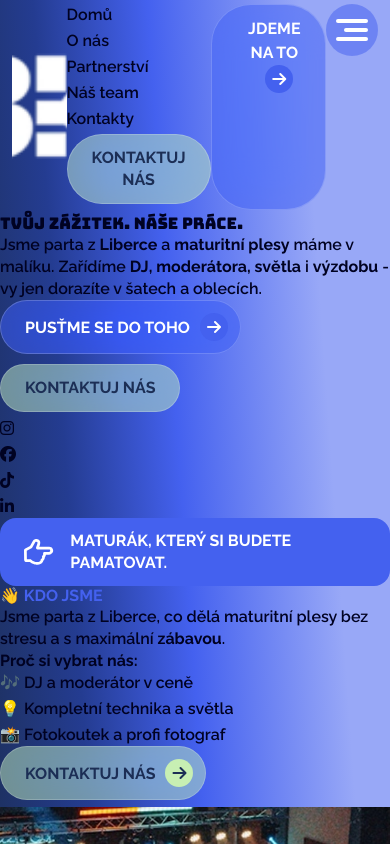
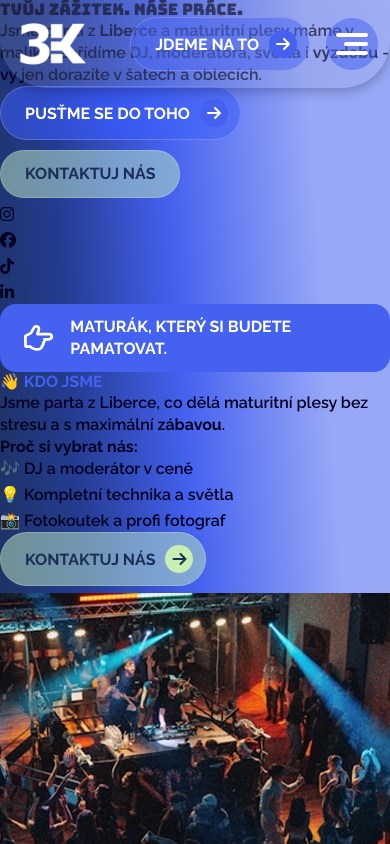
Before and after one commit to bobcermak/3kprods.cz, a Next.js app: page / in a window 390 px wide. Shown: the top 844 px of the page. Built offline with nearby package versions, Linux system fonts and the light colour scheme.

Commit message:
Enhance Navbar and Hamburger components: add dynamic menu handling, improve styles with shadows, and update Button component for better interaction

```diff
--- a/app/globals.css
+++ b/app/globals.css
@@ -21,6 +21,10 @@
   --color-white: #FFFFFF;
   --color-dark: #000222;
   --color-gold: #FF9A23;
+  /*Shadows*/
+  --shadow-primary: 0px 4px 12px 0px rgba(0, 2, 34, 0.25);
+  --shadow-secondary: 0px 4px 12px 0px rgba(0, 2, 34, 0.5);
+  --inner-shadow-primary: inset 0px 4px 12px 0px rgba(0, 2, 34, 0.25);
   /*Breakpoints*/
   --breakpoint-sphone: 361px;
   --breakpoint-phone: 401px;
@@ -79,3 +83,9 @@ body {
   margin: 0;
   padding: 0;
 }
+
+/*Inner shadow*/
+
+.inner-shadow-primary {
+  box-shadow: var(--inner-shadow-primary, inset 0px 4px 12px 0px rgba(0, 2, 34, 0.25));
+}
--- a/app/page.tsx
+++ b/app/page.tsx
@@ -5,12 +5,12 @@ const Home = () => {
   return (
     <>
       <header className="bg-[linear-gradient(86deg,#1C2E55_0%,#243C91_25%,#4461EF_49%,#98A8F7_81%)]">
-        <Navbar logo="/images/assets/logo.webp" button="Jdeme na to" classNameNav="flex justify-between px-3 py-1" classNameUl="" href="tel:+420722145257">
-          <Li>Domů</Li>
-          <Li>O nás</Li>
-          <Li>Partnerství</Li>
-          <Li>Náš team</Li>
-          <Li>Kontakty</Li>
+        <Navbar logo="/images/assets/logo.webp" button="Jdeme na to" className="fixed z-50 left-0 right-0 flex items-center justify-between px-3 py-1 rounded-bl-[48px] rounded-br-[48px] slaptop:rounded-bl-none slaptop:rounded-br-none bg-white/10 backdrop-blur-[100px] shadow-primary" href="tel:+420722145257">
+          <Li size="text-body" weight={"font-bold"} textCase={"uppercase"} color={"text-green"}>Domů</Li>
+          <Li size="text-body" weight={"font-bold"} textCase={"uppercase"} color={"text-white"}>O nás</Li>
+          <Li size="text-body" weight={"font-bold"} textCase={"uppercase"} color={"text-white"}>Partnerství</Li>
+          <Li size="text-body" weight={"font-bold"} textCase={"uppercase"} color={"text-white"}>Náš team</Li>
+          <Li size="text-body" weight={"font-bold"} textCase={"uppercase"} color={"text-white"}>Kontakty</Li>
           <Li><Button href="#contact-us" variant="secondary" isArrow={false}>Kontaktuj nás</Button></Li>
         </Navbar>
         <section id="welcome">
--- a/components/buttons/Button.tsx
+++ b/components/buttons/Button.tsx
@@ -18,7 +18,7 @@ type ButtonProps = {
   children: React.ReactNode
 }
 const Button: FC<ButtonProps> = ({ isLink = true, href = "#", variant = "primary", isArrow = true, noStyle = false, hover = "", type, ariaLabel, className, onClick, children }) => {
-  const baseStyles: string = `relative overflow-hidden inline-block pl-6 ${isArrow ? "pr-3" : "pr-6"} py-3 no-underline rounded-[2.5rem] text-body font-bold text-center uppercase cursor-pointer w-fit backdrop-blur-xl backdrop-saturate-150 border border-white/20 duration-250 ease-in-out ${isArrow ? "group hover:shadow-[0_0_25px_rgba(0,0,0,0.25)]" : ""} after:content-[''] after:absolute after:inset-0 after:bg-gradient-to-r after:from-transparent after:via-white/40 after:to-transparent after:-translate-x-full after:opacity-0 after:duration-500 after:ease-out hover:after:opacity-100 hover:after:translate-x-full active:after:opacity-100 active:after:translate-x-full`;
+  const baseStyles: string = `relative overflow-hidden inline-block pl-6 ${isArrow ? "pr-3" : "pr-6"} py-3 no-underline rounded-[2.5rem] text-body font-bold text-center uppercase cursor-pointer w-fit h-fit backdrop-blur-xl backdrop-saturate-150 border border-white/20 duration-250 ease-in-out ${isArrow ? "group hover:shadow-[0_0_25px_rgba(0,0,0,0.25)]" : ""} after:content-[''] after:absolute after:inset-0 after:bg-gradient-to-r after:from-transparent after:via-white/40 after:to-transparent after:-translate-x-full after:opacity-0 after:duration-500 after:ease-out hover:after:opacity-100 hover:after:translate-x-full active:after:opacity-100 active:after:translate-x-full`;
   const variantStyles: Record<"primary" | "secondary", string> = {
     primary: `bg-light-blue/50 text-white hover:bg-light-blue/70 active:bg-light-blue/70`,
     secondary: `bg-green/50 text-blue hover:bg-green/80 active:bg-green/80`
--- a/components/layout/header/Hamburger.tsx
+++ b/components/layout/header/Hamburger.tsx
@@ -1,14 +1,17 @@
 "use client";
 
 import { Button } from '@/components'
-import { useState } from 'react'
+import { FC, useState } from 'react'
 
-const Hamburger = () => {
+type HamburgerProps = {
+  isClicked: (value: boolean) => void
+}
+const Hamburger: FC<HamburgerProps> = ({ isClicked }) => {
   //Hooks
   const [isOpen, setIsOpen] = useState(false);
 
   return (
-    <Button onClick={() => setIsOpen(!isOpen)} isLink={false} noStyle={true} className="bg-light-blue/50 rounded-full relative inline-block min-w-[52px] h-[52px] cursor-pointer overflow-hidden" aria-label="Otevřít menu">
+    <Button onClick={() => { setIsOpen(!isOpen); isClicked(!isOpen); }} isLink={false} noStyle={true} className="bg-light-blue/50 rounded-full relative inline-block min-w-[52px] h-[52px] cursor-pointer overflow-hidden" aria-label="Otevřít menu">
       <span className={`absolute h-1 bg-white rounded-2xl right-2.5 w-8 transition-all ease-in-out ${isOpen ? "top-[24px]" : "top-[15px]"}`} style={{ transform: isOpen ? "rotate(45deg)" : "rotate(0deg)", transition: isOpen ? "top 150ms ease-in-out, transform 150ms ease-in-out 250ms" : "top 150ms ease-in-out 250ms, transform 200ms ease-in-out"}}></span>
       <span className={`absolute h-1 bg-white rounded-2xl right-2.5 top-6 w-6 transition-all ease-in-out delay-150 ${isOpen ? "opacity-0" : "opacity-100"}`}></span>
       <span className={`absolute h-1 bg-white rounded-2xl right-2.5 w-8 transition-all ease-in-out ${isOpen ? "top-[24px]" : "top-[33px]"}`} style={{ transform: isOpen ? "rotate(-45deg)" : "rotate(0deg)", transition: isOpen ? "top 150ms ease-in-out, transform 150ms ease-in-out 250ms" : "top 150ms ease-in-out 250ms, transform 200ms ease-in-out"}}></span>
--- a/components/layout/header/Navbar.tsx
+++ b/components/layout/header/Navbar.tsx
@@ -1,25 +1,39 @@
+"use client";
+
 import Link from 'next/link';
 import Image from 'next/image';
-import type { FC } from 'react';
+import { type FC, useState, useEffect } from 'react';
+import React from 'react';
 import { Button, Ul, Hamburger } from '@/components';
+import { twMerge } from "tailwind-merge";
 
 type NavbarProps = {
     logo: string,
     button: string,
-    classNameNav?: string,
-    classNameUl?: string,
+    className?: string,
     href: string,
     children: React.ReactNode
 }
-const Navbar: FC<NavbarProps> = ({ logo, button, classNameNav, classNameUl, href, children }) => {
+const Navbar: FC<NavbarProps> = ({ logo, button, className, href, children }) => {
+    //Hooks
+    const [isMenuOpen, setIsMenuOpen] = useState<boolean>(false);
+
+    const blur: string = "relative after:content-[''] after:fixed after:top-0 after:left-0 after:w-screen after:h-screen after:-z-10 after:bg-light-blue";
+    const classes: string = twMerge(className, isMenuOpen && blur);
+    useEffect(() => {
+        if (isMenuOpen) document.body.style.overflow = "hidden";
+        else document.body.style.overflow = "";
+    }, [isMenuOpen]);
     return (
-        <nav className={classNameNav}>
-            <Link href="/"><Image className="img-responsive" src={logo} alt="3kprods - logo" loading="lazy" width={100} height={100}/></Link>
-            <Ul type="menu" className={classNameUl}>
+        <nav className={classes}>
+            <Link href="/" className="w-[80px] h-[80px] z-50"><Image className="img-responsive" src={logo} alt="3kprods - logo" loading="lazy" width={100} height={100}/></Link>
+            <Ul type="menu" className={`${isMenuOpen ? "flex" : "hidden"} flex-col px-6 py-6 absolute top-full left-0 right-0 mx-5 mt-6 rounded-[20px] shadow-secondary inner-shadow-primary bg-[linear-gradient(77deg,#1C2E55_0%,#243c91_25%,#4461ef_49%,#98a8f7_100%)] gap-6`}>
                 {children}
             </Ul>
-            <Button href={href}>{button}</Button>
-            <Hamburger/>
+            <div className="flex items-center gap-4">
+                <Button href={href}>{button}</Button>
+                <Hamburger isClicked={setIsMenuOpen}/>
+            </div>
         </nav>
     )
 }
```
